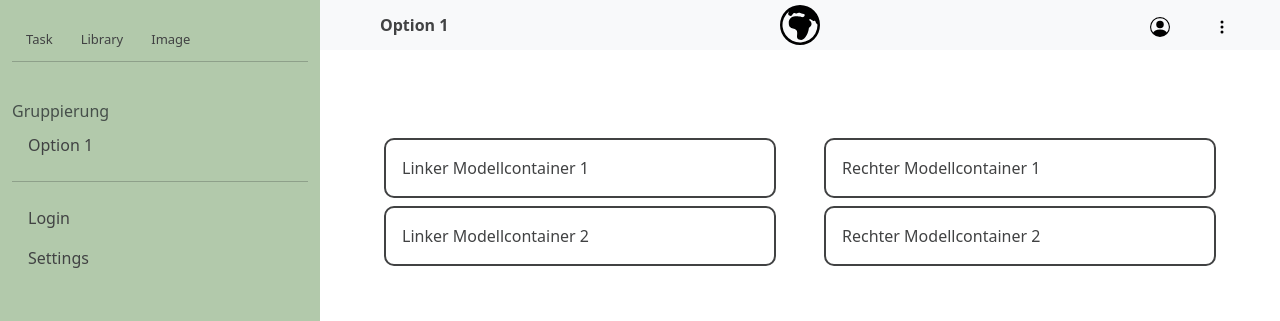
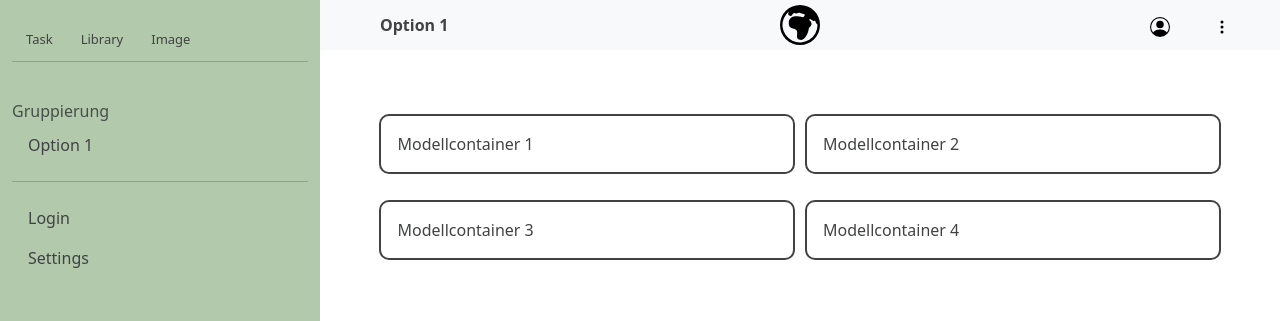
Before and after one commit to MatteoWeickert/wthrd_tech, a plain HTML site: page index.html in a window 1280 px wide. Shown: the top 321 px of the page. Drawn offline with nearby package versions, Linux system fonts and the light colour scheme; a script that the page names is missing.

Commit message:
Fixed modell container for easy appending of new modells

```diff
--- a/index.html
+++ b/index.html
@@ -146,32 +146,30 @@
                         <!-- Main Container -->
                         <div id="main-content" class="container mt-5">
 
-                            <!-- Modell Container -->
-                            <div id="main-modell" class="row p-3">
+                        <!-- Modell Container -->
+                        <div id="main-modell" class="container">
+                            <div id="modell" class="row g-3 p-3">
 
-                                <!-- Modell Container linke Seite -->
-                                <div id="modell-left" class="col-md-6 col-lg-6 p-3">
-
-                                    <!-- Vorlage Modellitem linker Container -->
-                                    <div id="modell-itemleft" class="m-2 p-3">
-                                        <span>Linker Modellcontainer 1</span>
-                                    </div>
-                                    <div id="modell-itemleft" class="m-2 p-3">
-                                        <span>Linker Modellcontainer 2</span>
-                                    </div>
+                                <!-- Modell Item 1 -->
+                                <div id="modell-item" class="p-3">
+                                    <span>Modellcontainer 1</span>
                                 </div>
 
-                                <!-- Modell Container rechte Seite -->
-                                <div id="modell-right" class="col-md-6 col-lg-6 p-3">
+                                <!-- Modell Item 2 -->
+                                <div id="modell-item" class="p-3">
+                                    <span>Modellcontainer 2</span>
+                                </div>
 
-                                    <!-- Vorlage Modellitem rechter Container -->
-                                    <div id="modell-itemright" class="m-2 p-3">
-                                        <span>Rechter Modellcontainer 1</span>
-                                    </div>
-                                    <div id="modell-itemright" class="m-2 p-3">
-                                        <span>Rechter Modellcontainer 2</span>
-                                    </div>
+                                <!-- Modell Item 3 -->
+                                <div id="modell-item" class="col-md-6 col-lg-6 p-3">
+                                    <span>Modellcontainer 3</span>
                                 </div>
+
+                                <!-- Modell Item 4 -->
+                                <div id="modell-item" class="col-md-6 col-lg-6 p-3">
+                                    <span>Modellcontainer 4</span>
+                                </div>
+
                             </div>
                         </div>
 
--- a/style.css
+++ b/style.css
@@ -71,29 +71,23 @@
 
   /*MAIN*/
 
-  #modell-itemleft{
+  #modell{
+    display: flex;
+    flex-wrap: wrap;
+    gap: 10px;
+    justify-content: center;
+  }
+
+  #modell-item{
     color:#414243;
     border: 2px solid;
     border-color: #414243;
     border-radius: 10px;
+    flex: 0 2 49%;
+    min-width: 300px;
   }
 
-  #modell-itemleft:hover{
-    color: #a1a2a3;
-    border: solid 2px;
-    border-color: #414243;
-    background-color: #e9ebef;
-    padding: 10px;
-  }
-
-  #modell-itemright{
-    color:#414243;
-    border: 2px solid;
-    border-color: #414243;
-    border-radius: 10px;
-  }
-
-  #modell-itemright:hover{
+  #modell-item:hover{
     color: #a1a2a3;
     border: solid 2px;
     border-color: #414243;
```
